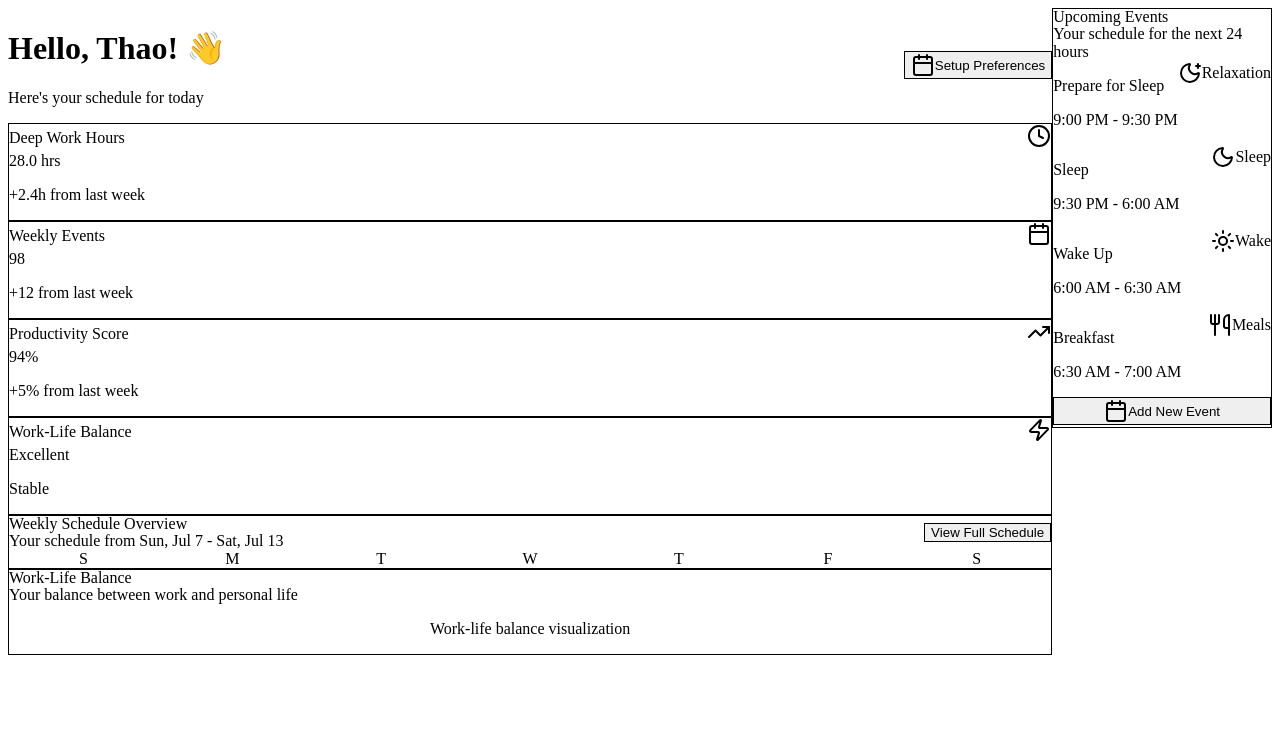
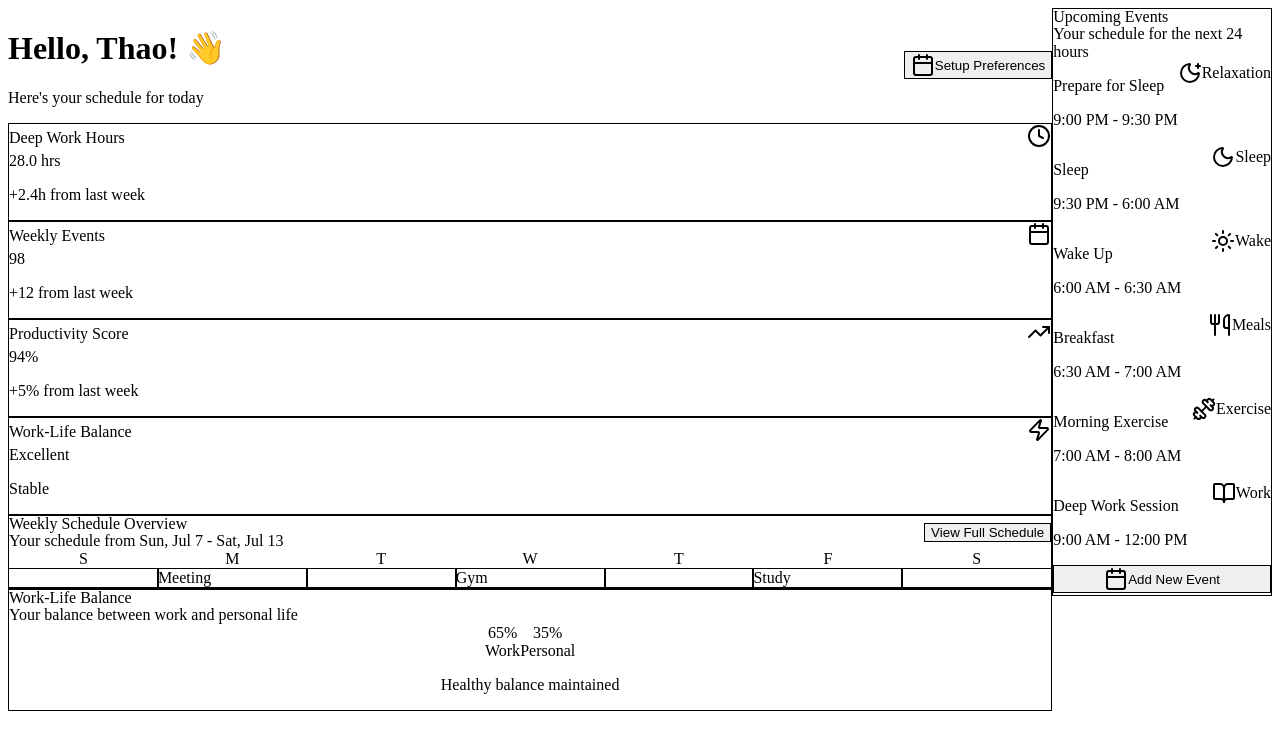
Before and after one commit to thao-1/schedulewise-ai-planner, a React (Vite) app: page / in a window 1280 px wide. Shown: the top 750 px of the page. Built offline with nearby package versions, Linux system fonts and the light colour scheme.

Commit message:
Fix dashboard components

```diff
--- a/src/dashboard/index.tsx
+++ b/src/dashboard/index.tsx
@@ -5,15 +5,15 @@ import { Clock, Calendar, TrendingUp, Zap, Sun, Moon, Coffee, Utensils, Dumbbell
 
 export default function Dashboard() {
   return (
-    <div className="min-h-screen bg-background p-6">
+    <div className="min-h-screen bg-gray-50 dark:bg-gray-900 p-6">
       <div className="flex gap-6">
         {/* Main Content */}
         <div className="flex-1">
           {/* Header */}
           <div className="flex items-center justify-between mb-8">
             <div>
-              <h1 className="text-2xl font-bold">Hello, Thao! 👋</h1>
-              <p className="text-muted-foreground">Here's your schedule for today</p>
+              <h1 className="text-2xl font-bold text-gray-900 dark:text-white">Hello, Thao! 👋</h1>
+              <p className="text-gray-600 dark:text-gray-400">Here's your schedule for today</p>
             </div>
             <Button variant="outline" className="gap-2">
               <Calendar className="h-4 w-4" />
@@ -65,13 +65,30 @@ export default function Dashboard() {
               </div>
             </CardHeader>
             <CardContent>
-              <div className="h-48 bg-muted/20 rounded-lg p-4">
-                {/* Placeholder for calendar grid */}
+              <div className="h-48 bg-gray-100 dark:bg-gray-800 rounded-lg p-4">
+                {/* Calendar grid */}
                 <div className="grid grid-cols-7 gap-1 h-full">
                   {['S', 'M', 'T', 'W', 'T', 'F', 'S'].map((day, i) => (
                     <div key={i} className="flex flex-col items-center">
-                      <div className="text-sm font-medium mb-1">{day}</div>
-                      <div className="flex-1 w-full bg-muted/30 rounded"></div>
+                      <div className="text-sm font-medium mb-1 text-gray-700 dark:text-gray-300">{day}</div>
+                      <div className="flex-1 w-full bg-white dark:bg-gray-700 rounded border border-gray-200 dark:border-gray-600 p-1">
+                        {/* Sample events */}
+                        {i === 1 && (
+                          <div className="bg-blue-100 dark:bg-blue-900 text-blue-800 dark:text-blue-200 text-xs p-1 rounded mb-1">
+                            Meeting
+                          </div>
+                        )}
+                        {i === 3 && (
+                          <div className="bg-green-100 dark:bg-green-900 text-green-800 dark:text-green-200 text-xs p-1 rounded mb-1">
+                            Gym
+                          </div>
+                        )}
+                        {i === 5 && (
+                          <div className="bg-purple-100 dark:bg-purple-900 text-purple-800 dark:text-purple-200 text-xs p-1 rounded mb-1">
+                            Study
+                          </div>
+                        )}
+                      </div>
                     </div>
                   ))}
                 </div>
@@ -86,8 +103,24 @@ export default function Dashboard() {
               <CardDescription>Your balance between work and personal life</CardDescription>
             </CardHeader>
             <CardContent>
-              <div className="h-48 bg-muted/20 rounded-lg flex items-center justify-center">
-                <p className="text-muted-foreground">Work-life balance visualization</p>
+              <div className="h-48 bg-gray-100 dark:bg-gray-800 rounded-lg flex items-center justify-center p-6">
+                <div className="text-center">
+                  <div className="flex items-center justify-center gap-4 mb-4">
+                    <div className="flex flex-col items-center">
+                      <div className="w-16 h-16 bg-blue-500 rounded-full flex items-center justify-center text-white font-bold">
+                        65%
+                      </div>
+                      <span className="text-sm mt-2 text-gray-600 dark:text-gray-400">Work</span>
+                    </div>
+                    <div className="flex flex-col items-center">
+                      <div className="w-16 h-16 bg-green-500 rounded-full flex items-center justify-center text-white font-bold">
+                        35%
+                      </div>
+                      <span className="text-sm mt-2 text-gray-600 dark:text-gray-400">Personal</span>
+                    </div>
+                  </div>
+                  <p className="text-gray-600 dark:text-gray-400">Healthy balance maintained</p>
+                </div>
               </div>
             </CardContent>
           </Card>
@@ -125,6 +158,18 @@ export default function Dashboard() {
                 type="meals"
                 icon={<Utensils className="h-4 w-4 text-emerald-500" />}
               />
+              <EventItem
+                time="7:00 AM - 8:00 AM"
+                title="Morning Exercise"
+                type="exercise"
+                icon={<Dumbbell className="h-4 w-4 text-rose-500" />}
+              />
+              <EventItem
+                time="9:00 AM - 12:00 PM"
+                title="Deep Work Session"
+                type="work"
+                icon={<BookOpen className="h-4 w-4 text-indigo-500" />}
+              />
             </CardContent>
             <div className="p-4 pt-0">
               <Button variant="outline" className="w-full gap-2">
@@ -148,18 +193,18 @@ function StatsCard({ title, value, icon, trend, trendUp }: {
   trendUp: boolean;
 }) {
   return (
-    <Card>
+    <Card className="bg-white dark:bg-gray-800 border border-gray-200 dark:border-gray-700">
       <CardHeader className="flex flex-row items-center justify-between pb-2">
-        <CardTitle className="text-sm font-medium text-muted-foreground">
+        <CardTitle className="text-sm font-medium text-gray-600 dark:text-gray-400">
           {title}
         </CardTitle>
-        <div className="bg-muted p-2 rounded-lg">
+        <div className="bg-gray-100 dark:bg-gray-700 p-2 rounded-lg">
           {icon}
         </div>
       </CardHeader>
       <CardContent>
-        <div className="text-2xl font-bold">{value}</div>
-        <p className={`text-xs ${trendUp ? 'text-green-500' : 'text-muted-foreground'}`}>
+        <div className="text-2xl font-bold text-gray-900 dark:text-white">{value}</div>
+        <p className={`text-xs ${trendUp ? 'text-green-500' : 'text-gray-500 dark:text-gray-400'}`}>
           {trend}
         </p>
       </CardContent>
@@ -175,23 +220,23 @@ function EventItem({ time, title, type, icon }: {
   icon: React.ReactNode;
 }) {
   const typeStyles = {
-    relaxation: 'bg-purple-100 text-purple-800',
-    sleep: 'bg-blue-100 text-blue-800',
-    wake: 'bg-amber-100 text-amber-800',
-    meals: 'bg-emerald-100 text-emerald-800',
-    work: 'bg-indigo-100 text-indigo-800',
-    exercise: 'bg-rose-100 text-rose-800',
-    learning: 'bg-sky-100 text-sky-800',
+    relaxation: 'bg-purple-100 text-purple-800 dark:bg-purple-900 dark:text-purple-200',
+    sleep: 'bg-blue-100 text-blue-800 dark:bg-blue-900 dark:text-blue-200',
+    wake: 'bg-amber-100 text-amber-800 dark:bg-amber-900 dark:text-amber-200',
+    meals: 'bg-emerald-100 text-emerald-800 dark:bg-emerald-900 dark:text-emerald-200',
+    work: 'bg-indigo-100 text-indigo-800 dark:bg-indigo-900 dark:text-indigo-200',
+    exercise: 'bg-rose-100 text-rose-800 dark:bg-rose-900 dark:text-rose-200',
+    learning: 'bg-sky-100 text-sky-800 dark:bg-sky-900 dark:text-sky-200',
   };
 
   return (
-    <div className="flex items-start gap-3">
+    <div className="flex items-start gap-3 p-3 bg-gray-50 dark:bg-gray-800 rounded-lg">
       <div className="mt-0.5">
-        <div className="h-2 w-2 rounded-full bg-muted-foreground/20"></div>
+        <div className="h-2 w-2 rounded-full bg-gray-400 dark:bg-gray-500"></div>
       </div>
       <div className="flex-1">
-        <p className="text-sm font-medium">{title}</p>
-        <p className="text-xs text-muted-foreground">{time}</p>
+        <p className="text-sm font-medium text-gray-900 dark:text-white">{title}</p>
+        <p className="text-xs text-gray-500 dark:text-gray-400">{time}</p>
       </div>
       <div className={`text-xs px-2 py-1 rounded-full ${typeStyles[type as keyof typeof typeStyles]}`}>
         <div className="flex items-center gap-1">
```
